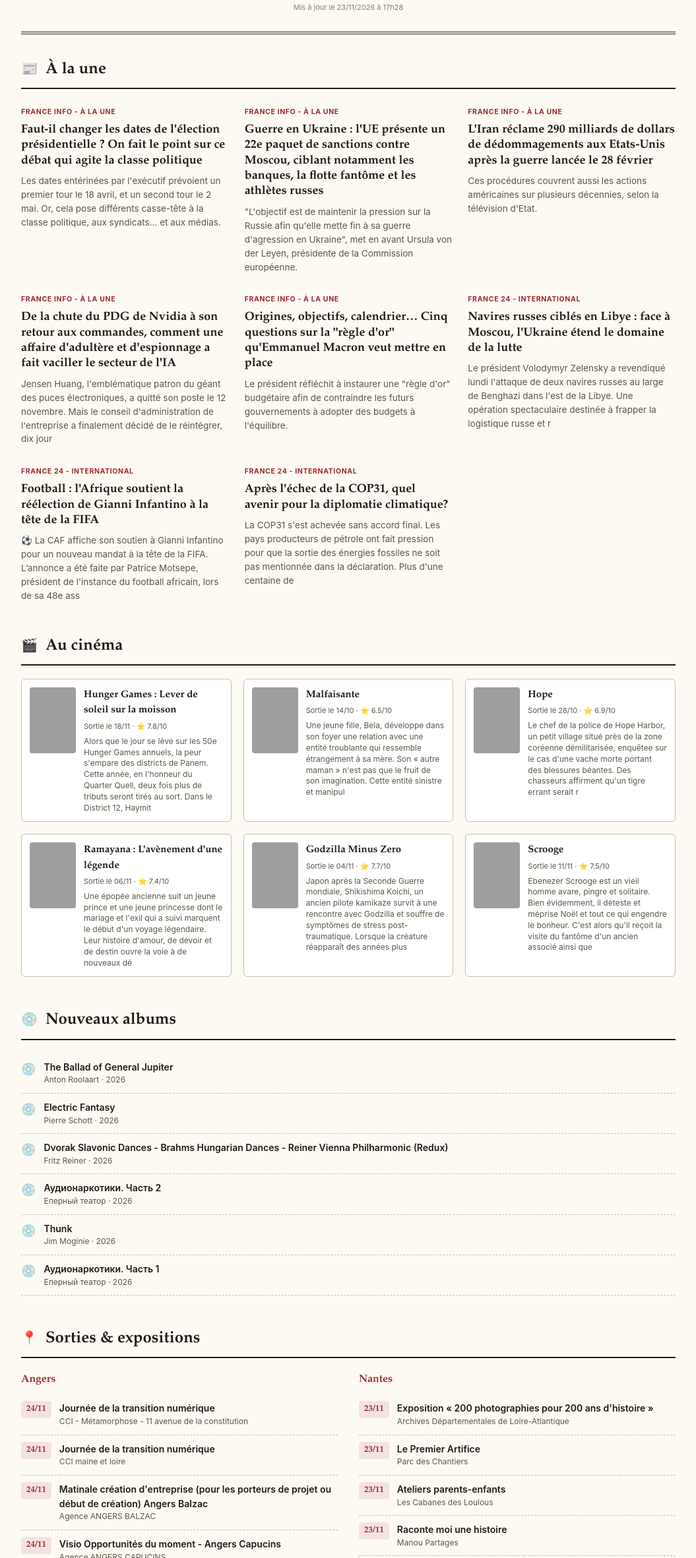
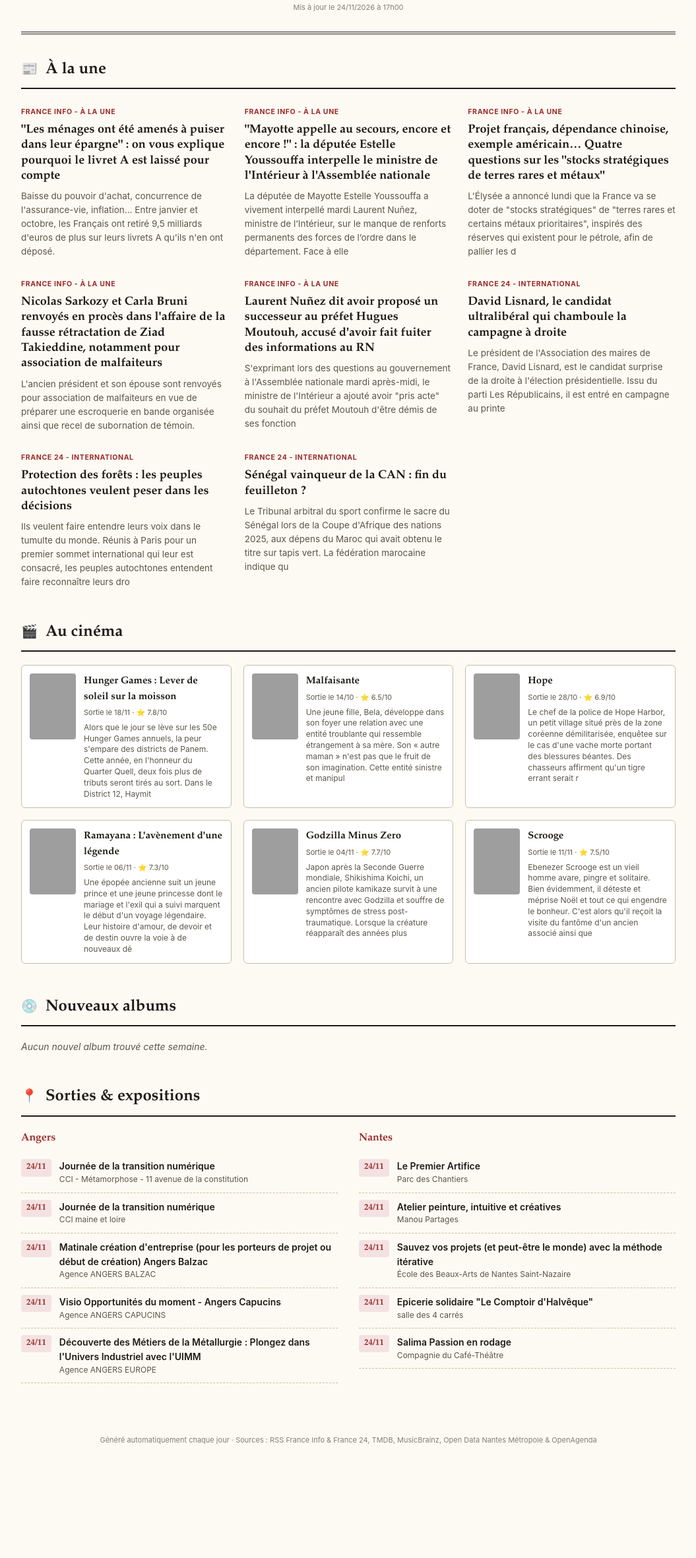
Before and after one commit to adrlcus27-hub/daily-digest, a plain HTML site: page docs/index.html in a window 1280 px wide. Shown: the part 210-2572 px from the top of the page at 66% size, without its empty margins (112-1167 px from the left). After the commit the page ends 2502 px from the top, so only its background shows below. Drawn offline with Linux system fonts and the light colour scheme; grey boxes are pictures that could not be loaded.

Commit message:
Digest du 2026-11-24

```diff
--- a/docs/index.html
+++ b/docs/index.html
@@ -252,10 +252,10 @@
 <body>
   <div class="wrap">
     <header class="masthead">
-      <div class="masthead__date">Lundi 23 novembre 2026</div>
+      <div class="masthead__date">Mardi 24 novembre 2026</div>
       <h1 class="masthead__title">Le Digest du Jour</h1>
       <p class="masthead__sub">Actu, cinéma, musique &amp; sorties à Angers et Nantes</p>
-      <p class="masthead__updated">Mis à jour le 23/11/2026 à 17h28</p>
+      <p class="masthead__updated">Mis à jour le 24/11/2026 à 17h00</p>
     </header>
 
     <section class="block">
@@ -267,43 +267,43 @@
 
     <article class="news-item">
       <span class="news-item__source">France Info - À la Une</span>
-      <h3 class="news-item__title"><a href="https://www.franceinfo.fr/elections/presidentielle/faut-il-changer-les-dates-de-l-election-presidentielle-on-fait-le-point-sur-le-debat-politique-sur-cette-question_8296431.html#xtor=RSS-3-[lestitres]" target="_blank" rel="noopener noreferrer">Faut-il changer les dates de l&#x27;élection présidentielle ? On fait le point sur ce débat qui agite la classe politique</a></h3>
-      <p class="news-item__resume">Les dates entérinées par l&#x27;exécutif prévoient un premier tour le 18 avril, et un second tour le 2 mai. Or, cela pose différents casse-tête à la classe politique, aux syndicats... et aux médias.</p>
+      <h3 class="news-item__title"><a href="https://www.franceinfo.fr/economie/votre-argent/livret-a/les-menages-ont-ete-amenes-a-puiser-dans-leur-epargne-on-vous-explique-pourquoi-le-livret-a-est-laisse-pour-compte_8297343.html#xtor=RSS-3-[lestitres]" target="_blank" rel="noopener noreferrer">&quot;Les ménages ont été amenés à puiser dans leur épargne&quot; : on vous explique pourquoi le livret A est laissé pour compte</a></h3>
+      <p class="news-item__resume">Baisse du pouvoir d&#x27;achat, concurrence de l&#x27;assurance-vie, inflation... Entre janvier et octobre, les Français ont retiré 9,5 milliards d&#x27;euros de plus sur leurs livrets A qu&#x27;ils n&#x27;en ont déposé.</p>
     </article>
     <article class="news-item">
       <span class="news-item__source">France Info - À la Une</span>
-      <h3 class="news-item__title"><a href="https://www.franceinfo.fr/monde/europe/manifestations-en-ukraine/direct-guerre-en-ukraine-volodymyr-zelensky-revendique-les-attaques-contre-deux-navires-russes-menees-au-large-de-la-libye_8295668.html#xtor=RSS-3-[lestitres]" target="_blank" rel="noopener noreferrer">Guerre en Ukraine : l&#x27;UE présente un 22e paquet de sanctions contre Moscou, ciblant notamment les banques, la flotte fantôme et les athlètes russes</a></h3>
-      <p class="news-item__resume">&quot;L&#x27;objectif est de maintenir la pression sur la Russie afin qu&#x27;elle mette fin à sa guerre d&#x27;agression en Ukraine&quot;, met en avant Ursula von der Leyen, présidente de la Commission européenne.</p>
+      <h3 class="news-item__title"><a href="https://la1ere.franceinfo.fr/mayotte/mayotte-appelle-au-secours-encore-et-encore-estelle-youssouffa-interpelle-le-ministre-de-l-interieur-a-l-assemblee-nationale-1761155.html#xtor=RSS-3-[lestitres]" target="_blank" rel="noopener noreferrer">&quot;Mayotte appelle au secours, encore et encore !&quot; : la députée Estelle Youssouffa interpelle le ministre de l&#x27;Intérieur à l&#x27;Assemblée nationale</a></h3>
+      <p class="news-item__resume">La députée de Mayotte Estelle Youssouffa a vivement interpellé mardi Laurent Nuñez, ministre de l’Intérieur, sur le manque de renforts permanents des forces de l’ordre dans le département. Face à elle</p>
     </article>
     <article class="news-item">
       <span class="news-item__source">France Info - À la Une</span>
-      <h3 class="news-item__title"><a href="https://www.franceinfo.fr/monde/iran/frappes-americaines-en-iran/l-iran-reclame-290-milliards-de-dollars-de-dedommagements-aux-etats-unis-apres-la-guerre-lancee-le-28-fevrier_8296214.html#xtor=RSS-3-[lestitres]" target="_blank" rel="noopener noreferrer">L&#x27;Iran réclame 290 milliards de dollars de dédommagements aux Etats-Unis après la guerre lancée le 28 février</a></h3>
-      <p class="news-item__resume">Ces procédures couvrent aussi les actions américaines sur plusieurs décennies, selon la télévision d&#x27;Etat.</p>
+      <h3 class="news-item__title"><a href="https://www.franceinfo.fr/economie/projet-francais-dependance-chinoise-exemple-americain-quatre-questions-sur-les-stocks-strategiques-de-terres-rares-et-metaux_8297829.html#xtor=RSS-3-[lestitres]" target="_blank" rel="noopener noreferrer">Projet français, dépendance chinoise, exemple américain… Quatre questions sur les &quot;stocks stratégiques de terres rares et métaux&quot;</a></h3>
+      <p class="news-item__resume">L&#x27;Élysée a annoncé lundi que la France va se doter de &quot;stocks stratégiques&quot; de &quot;terres rares et certains métaux prioritaires&quot;, inspirés des réserves qui existent pour le pétrole, afin de pallier les d</p>
     </article>
     <article class="news-item">
       <span class="news-item__source">France Info - À la Une</span>
-      <h3 class="news-item__title"><a href="https://www.franceinfo.fr/internet/nvidia/recit-des-premieres-revelations-a-la-chute-du-pdg-de-nvidia-comment-une-affaire-d-adultere-provoque-un-seisme-dans-le-secteur-de-l-ia_8280752.html#xtor=RSS-3-[lestitres]" target="_blank" rel="noopener noreferrer">De la chute du PDG de Nvidia à son retour aux commandes, comment une affaire d&#x27;adultère et d&#x27;espionnage a fait vaciller le secteur de l&#x27;IA</a></h3>
-      <p class="news-item__resume">Jensen Huang, l&#x27;emblématique patron du géant des puces électroniques, a quitté son poste le 12 novembre. Mais le conseil d&#x27;administration de l&#x27;entreprise a finalement décidé de le réintégrer, dix jour</p>
+      <h3 class="news-item__title"><a href="https://www.franceinfo.fr/societe/justice/nicolas-sarkozy-et-carla-bruni-sont-renvoyes-en-proces-dans-l-affaire-de-la-fausse-retractation-de-ziad-takieddine-notamment-pour-association-de-malfaiteurs_8297655.html#xtor=RSS-3-[lestitres]" target="_blank" rel="noopener noreferrer">Nicolas Sarkozy et Carla Bruni renvoyés en procès dans l&#x27;affaire de la fausse rétractation de Ziad Takieddine, notamment pour association de malfaiteurs</a></h3>
+      <p class="news-item__resume">L&#x27;ancien président et son épouse sont renvoyés pour association de malfaiteurs en vue de préparer une escroquerie en bande organisée ainsi que recel de subornation de témoin.</p>
     </article>
     <article class="news-item">
       <span class="news-item__source">France Info - À la Une</span>
-      <h3 class="news-item__title"><a href="https://www.franceinfo.fr/economie/budget/origines-objectifs-calendrier-quatre-questions-sur-la-regle-d-or-qu-emmanuel-macron-veut-mettre-en-place_8296010.html#xtor=RSS-3-[lestitres]" target="_blank" rel="noopener noreferrer">Origines, objectifs, calendrier… Cinq questions sur la &quot;règle d&#x27;or&quot; qu&#x27;Emmanuel Macron veut mettre en place</a></h3>
-      <p class="news-item__resume">Le président réfléchit à instaurer une &quot;règle d&#x27;or&quot; budgétaire afin de contraindre les futurs gouvernements à adopter des budgets à l&#x27;équilibre.</p>
+      <h3 class="news-item__title"><a href="https://www.franceinfo.fr/politique/front-national/video-laurent-nunez-dit-avoir-propose-un-successeur-au-prefet-hugues-moutouh-accuse-d-avoir-fait-fuite-des-informations-au-rn_8297919.html#xtor=RSS-3-[lestitres]" target="_blank" rel="noopener noreferrer">Laurent Nuñez dit avoir proposé un successeur au préfet Hugues Moutouh, accusé d&#x27;avoir fait fuiter des informations au RN</a></h3>
+      <p class="news-item__resume">S&#x27;exprimant lors des questions au gouvernement à l&#x27;Assemblée nationale mardi après-midi, le ministre de l&#x27;Intérieur a ajouté avoir &quot;pris acte&quot; du souhait du préfet Moutouh d&#x27;être démis de ses fonction</p>
     </article>
     <article class="news-item">
       <span class="news-item__source">France 24 - International</span>
-      <h3 class="news-item__title"><a href="https://www.france24.com/fr/europe/20261123-navires-russes-cibl%C3%A9s-libye-face-moscou-ukraine-%C3%A9tend-domaine-lutte" target="_blank" rel="noopener noreferrer">Navires russes ciblés en Libye : face à Moscou, l&#x27;Ukraine étend le domaine de la lutte</a></h3>
-      <p class="news-item__resume">Le président Volodymyr Zelensky a revendiqué lundi l&#x27;attaque de deux navires russes au large de Benghazi dans l&#x27;est de la Libye. Une opération spectaculaire destinée à frapper la logistique russe et r</p>
+      <h3 class="news-item__title"><a href="https://www.france24.com/fr/france/20261124-france-presidentielle-2027-david-lisnard-candidat-ultraliberal-chamboule-campagne-droite" target="_blank" rel="noopener noreferrer">David Lisnard, le candidat ultralibéral qui chamboule la campagne à droite</a></h3>
+      <p class="news-item__resume">Le président de l&#x27;Association des maires de France, David Lisnard, est le candidat surprise de la droite à l&#x27;élection présidentielle. Issu du parti Les Républicains, il est entré en campagne au printe</p>
     </article>
     <article class="news-item">
       <span class="news-item__source">France 24 - International</span>
-      <h3 class="news-item__title"><a href="https://www.france24.com/fr/vid%C3%A9o/20261123-footbal-l-afrique-soutient-la-r%C3%A9%C3%A9lection-de-gianni-infantino-%C3%A0-la-t%C3%AAte-de-la-fifa" target="_blank" rel="noopener noreferrer">Football : l&#x27;Afrique soutient la réélection de Gianni Infantino à la tête de la FIFA</a></h3>
-      <p class="news-item__resume">⚽ La CAF affiche son soutien à Gianni Infantino pour un nouveau mandat à la tête de la FIFA. L’annonce a été faite par Patrice Motsepe, président de l&#x27;instance du football africain, lors de sa 48e ass</p>
+      <h3 class="news-item__title"><a href="https://www.france24.com/fr/vid%C3%A9o/20261124-protection-des-for%C3%AAts-les-peuples-autochtones-veulent-peser-dans-les-d%C3%A9cisions" target="_blank" rel="noopener noreferrer">Protection des forêts : les peuples autochtones veulent peser dans les décisions</a></h3>
+      <p class="news-item__resume">Ils veulent faire entendre leurs voix dans le tumulte du monde. Réunis à Paris pour un premier sommet international qui leur est consacré, les peuples autochtones entendent faire reconnaître leurs dro</p>
     </article>
     <article class="news-item">
       <span class="news-item__source">France 24 - International</span>
-      <h3 class="news-item__title"><a href="https://www.france24.com/fr/%C3%A9missions/%C3%A9l%C3%A9ment-terre-la-quotidienne/20261123-apr%C3%A8s-l-%C3%A9chec-de-la-cop31-quel-avenir-pour-la-diplomatie-climatique" target="_blank" rel="noopener noreferrer">Après l&#x27;échec de la COP31, quel avenir pour la diplomatie climatique?</a></h3>
-      <p class="news-item__resume">La COP31 s&#x27;est achevée sans accord final. Les pays producteurs de pétrole ont fait pression pour que la sortie des énergies fossiles ne soit pas mentionnée dans la déclaration. Plus d&#x27;une centaine de </p>
+      <h3 class="news-item__title"><a href="https://www.france24.com/fr/%C3%A9missions/le-rendez-vous-afrique/20261124-s%C3%A9n%C3%A9gal-vainqueur-de-la-can-fin-du-feuilleton" target="_blank" rel="noopener noreferrer">Sénégal vainqueur de la CAN : fin du feuilleton ?</a></h3>
+      <p class="news-item__resume">Le Tribunal arbitral du sport confirme le sacre du Sénégal lors de la Coupe d&#x27;Afrique des nations 2025, aux dépens du Maroc qui avait obtenu le titre sur tapis vert. La fédération marocaine indique qu</p>
     </article>
       </div>
     </section>
@@ -343,7 +343,7 @@
       <img src="https://image.tmdb.org/t/p/w300/sCqbbDIfLfO52FWjmuVOVZKkVyV.jpg" alt="Ramayana : L&#x27;avènement d&#x27;une légende" class="movie-card__poster">
       <div class="movie-card__body">
         <h4 class="movie-card__title">Ramayana : L&#x27;avènement d&#x27;une légende</h4>
-        <p class="movie-card__meta">Sortie le 06/11 · ⭐ 7.4/10</p>
+        <p class="movie-card__meta">Sortie le 06/11 · ⭐ 7.3/10</p>
         <p class="movie-card__synopsis">Une épopée ancienne suit un jeune prince et une jeune princesse dont le mariage et l&#x27;exil qui a suivi marquent le début d&#x27;un voyage légendaire. Leur histoire d&#x27;amour, de devoir et de destin ouvre la voie à de nouveaux dé</p>
       </div>
     </article>
@@ -372,49 +372,7 @@
         <h2 class="block__title">Nouveaux albums</h2>
       </div>
       <ul class="albums-list">
-
-    <li class="album-item">
-      <span class="album-item__icon">💿</span>
-      <div>
-        <p class="album-item__title">The Ballad of General Jupiter</p>
-        <p class="album-item__artist">Anton Roolaart · 2026</p>
-      </div>
-    </li>
-    <li class="album-item">
-      <span class="album-item__icon">💿</span>
-      <div>
-        <p class="album-item__title">Electric Fantasy</p>
-        <p class="album-item__artist">Pierre Schott · 2026</p>
-      </div>
-    </li>
-    <li class="album-item">
-      <span class="album-item__icon">💿</span>
-      <div>
-        <p class="album-item__title">Dvorak Slavonic Dances - Brahms Hungarian Dances - Reiner Vienna Philharmonic (Redux)</p>
-        <p class="album-item__artist">Fritz Reiner · 2026</p>
-      </div>
-    </li>
-    <li class="album-item">
-      <span class="album-item__icon">💿</span>
-      <div>
-        <p class="album-item__title">Аудионаркотики. Часть 2</p>
-        <p class="album-item__artist">Еперный театор · 2026</p>
-      </div>
-    </li>
-    <li class="album-item">
-      <span class="album-item__icon">💿</span>
-      <div>
-        <p class="album-item__title">Thunk</p>
-        <p class="album-item__artist">Jim Moginie · 2026</p>
-      </div>
-    </li>
-    <li class="album-item">
-      <span class="album-item__icon">💿</span>
-      <div>
-        <p class="album-item__title">Аудионаркотики. Часть 1</p>
-        <p class="album-item__artist">Еперный театор · 2026</p>
-      </div>
-    </li>
+        <p class="empty-state">Aucun nouvel album trouvé cette semaine.</p>
       </ul>
     </section>
 
@@ -467,38 +425,38 @@
           <h3 class="events-city__title">Nantes</h3>
           <ul class="events-list">
     <li class="event-item">
-      <span class="event-item__date">23/11</span>
-      <div>
-        <p class="event-item__title">Exposition « 200 photographies pour 200 ans d&#x27;histoire »</p>
-        <p class="event-item__lieu">Archives Départementales de Loire-Atlantique</p>
-      </div>
-    </li>
-    <li class="event-item">
-      <span class="event-item__date">23/11</span>
+      <span class="event-item__date">24/11</span>
       <div>
         <p class="event-item__title">Le Premier Artifice</p>
         <p class="event-item__lieu">Parc des Chantiers</p>
       </div>
     </li>
     <li class="event-item">
-      <span class="event-item__date">23/11</span>
+      <span class="event-item__date">24/11</span>
       <div>
-        <p class="event-item__title">Ateliers parents-enfants</p>
-        <p class="event-item__lieu">Les Cabanes des Loulous</p>
-      </div>
-    </li>
-    <li class="event-item">
-      <span class="event-item__date">23/11</span>
-      <div>
-        <p class="event-item__title">Raconte moi une histoire</p>
+        <p class="event-item__title">Atelier peinture, intuitive et créatives</p>
         <p class="event-item__lieu">Manou Partages</p>
       </div>
     </li>
     <li class="event-item">
-      <span class="event-item__date">23/11</span>
+      <span class="event-item__date">24/11</span>
       <div>
-        <p class="event-item__title">La Grande Plantation Populaire</p>
-        <p class="event-item__lieu">Nantes Centre et Quartiers</p>
+        <p class="event-item__title">Sauvez vos projets (et peut-être le monde) avec la méthode itérative</p>
+        <p class="event-item__lieu">École des Beaux-Arts de Nantes Saint-Nazaire</p>
+      </div>
+    </li>
+    <li class="event-item">
+      <span class="event-item__date">24/11</span>
+      <div>
+        <p class="event-item__title">Epicerie solidaire &quot;Le Comptoir d&#x27;Halvêque&quot;</p>
+        <p class="event-item__lieu">salle des 4 carrés</p>
+      </div>
+    </li>
+    <li class="event-item">
+      <span class="event-item__date">24/11</span>
+      <div>
+        <p class="event-item__title">Salima Passion en rodage</p>
+        <p class="event-item__lieu">Compagnie du Café-Théâtre</p>
       </div>
     </li></ul>
         </div>
```
Also changed, not shown: data/historique.json.
